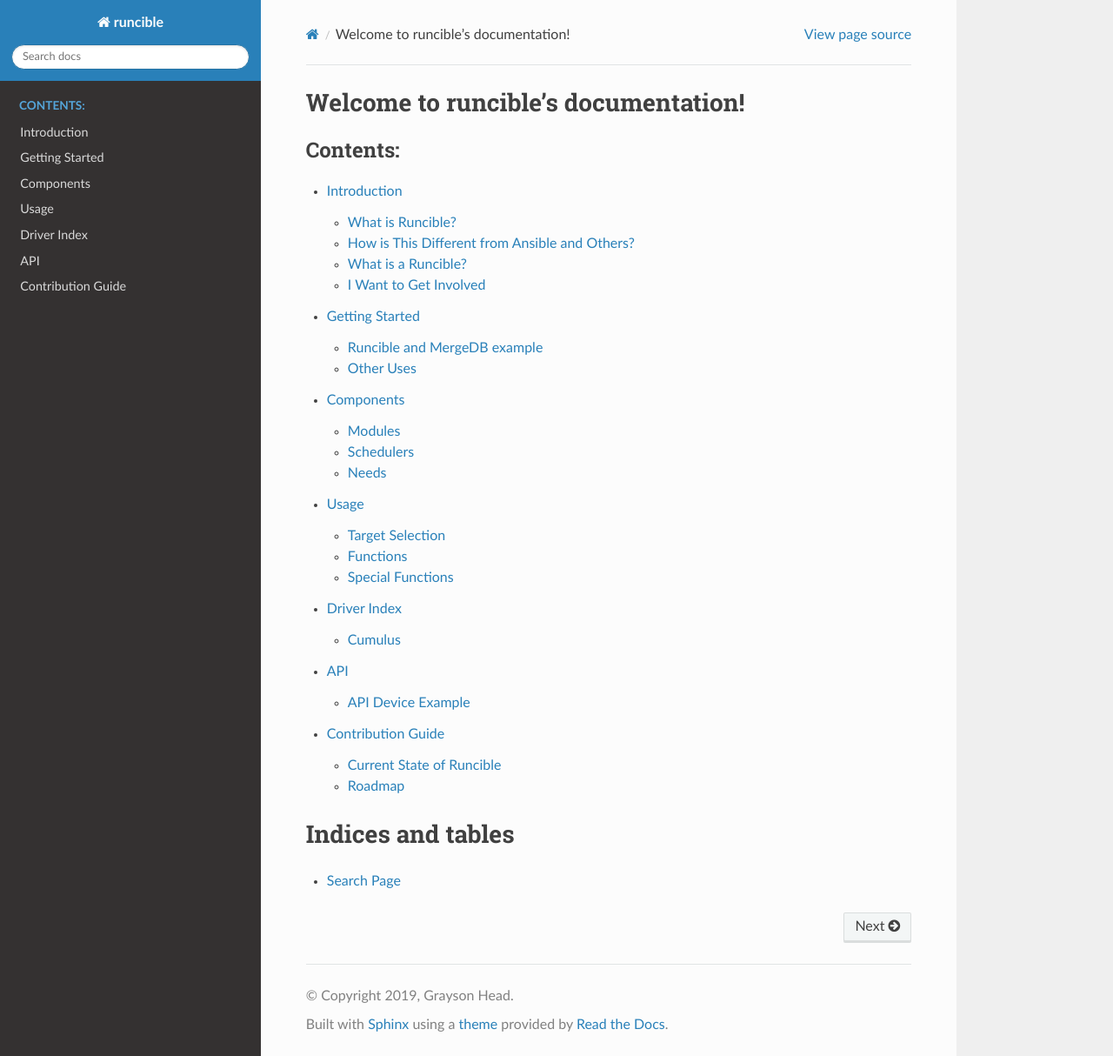
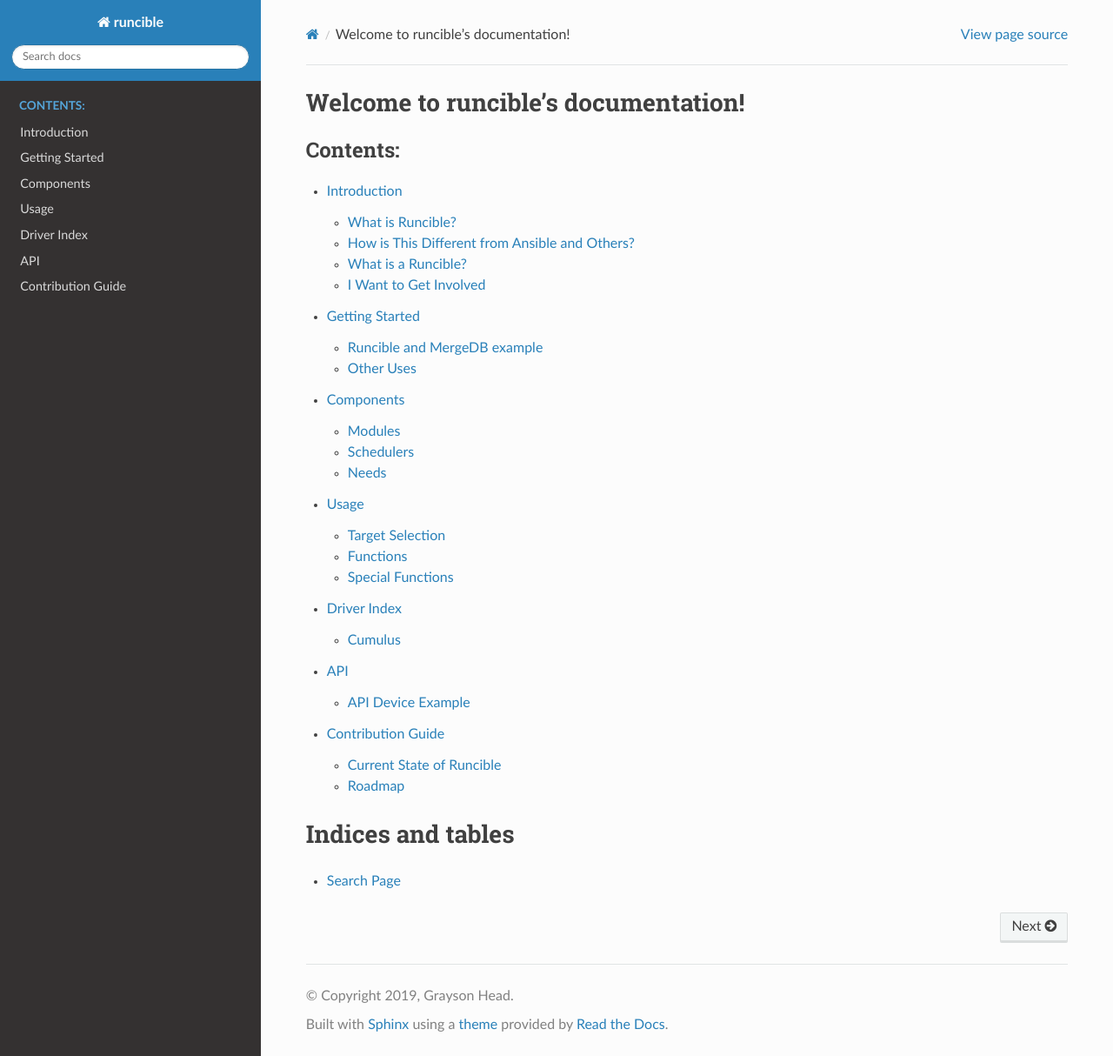
Before and after one commit to graysonhead/runcible, a Sphinx documentation site: the page built from docs/index.rst, in a window 1280 px wide and 1214 px high. Shown: the whole window at 87% size. Built offline with Sphinx 7.4.7 and the Read the Docs theme 2.0.0, drawn with Linux system fonts in a browser that asks for light colours.

Commit message:
Adding a Theme Override to the RTD Theme to Use More Width of Screens

```diff
--- /dev/null
+++ b/docs/_static/theme_overrides.css
@@ -0,0 +1,3 @@
+.wy-nav-content {
+   max-width: 3000px
+}
--- a/docs/conf.py
+++ b/docs/conf.py
@@ -53,3 +53,29 @@ html_theme = 'sphinx_rtd_theme'
 # relative to this directory. They are copied after the builtin static files,
 # so a file named "default.css" will overwrite the builtin "default.css".
 html_static_path = ['_static']
+
+# Make custom CSS work on readthedocs
+
+# on_rtd is whether we are on readthedocs.org, this line of code grabbed from docs.readthedocs.org
+on_rtd = os.environ.get('READTHEDOCS', None) == 'True'
+
+if not on_rtd:  # only import and set the theme if we're building docs locally
+    import sphinx_rtd_theme
+
+    html_theme = 'sphinx_rtd_theme'
+    html_theme_path = [sphinx_rtd_theme.get_html_theme_path()]
+
+
+    # Override default css to get a larger width for local build
+    def setup(app):
+        # app.add_javascript("custom.js")
+        app.add_stylesheet('theme_overrides.css')
+else:
+    # Override default css to get a larger width for ReadTheDoc build
+    html_context = {
+        'css_files': [
+            'https://media.readthedocs.org/css/sphinx_rtd_theme.css',
+            'https://media.readthedocs.org/css/readthedocs-doc-embed.css',
+            '_static/theme_overrides.css',
+        ],
+    }
```
